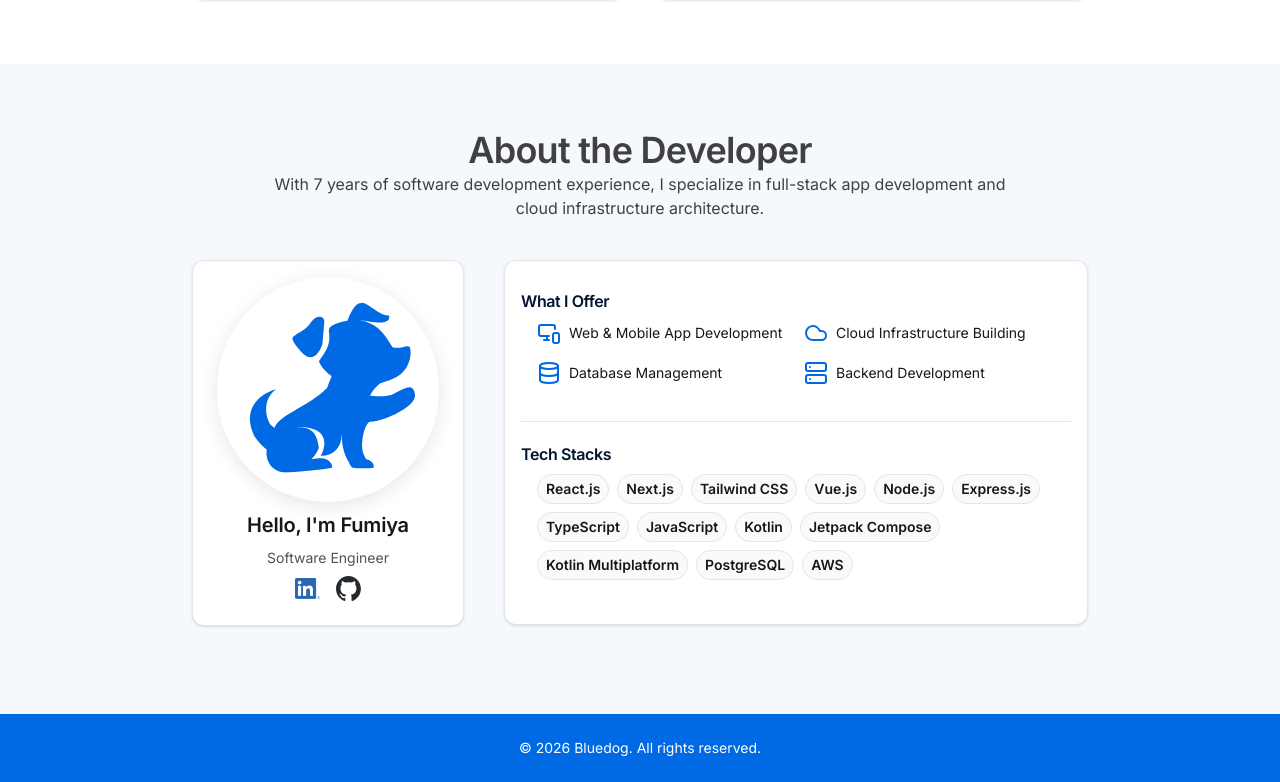
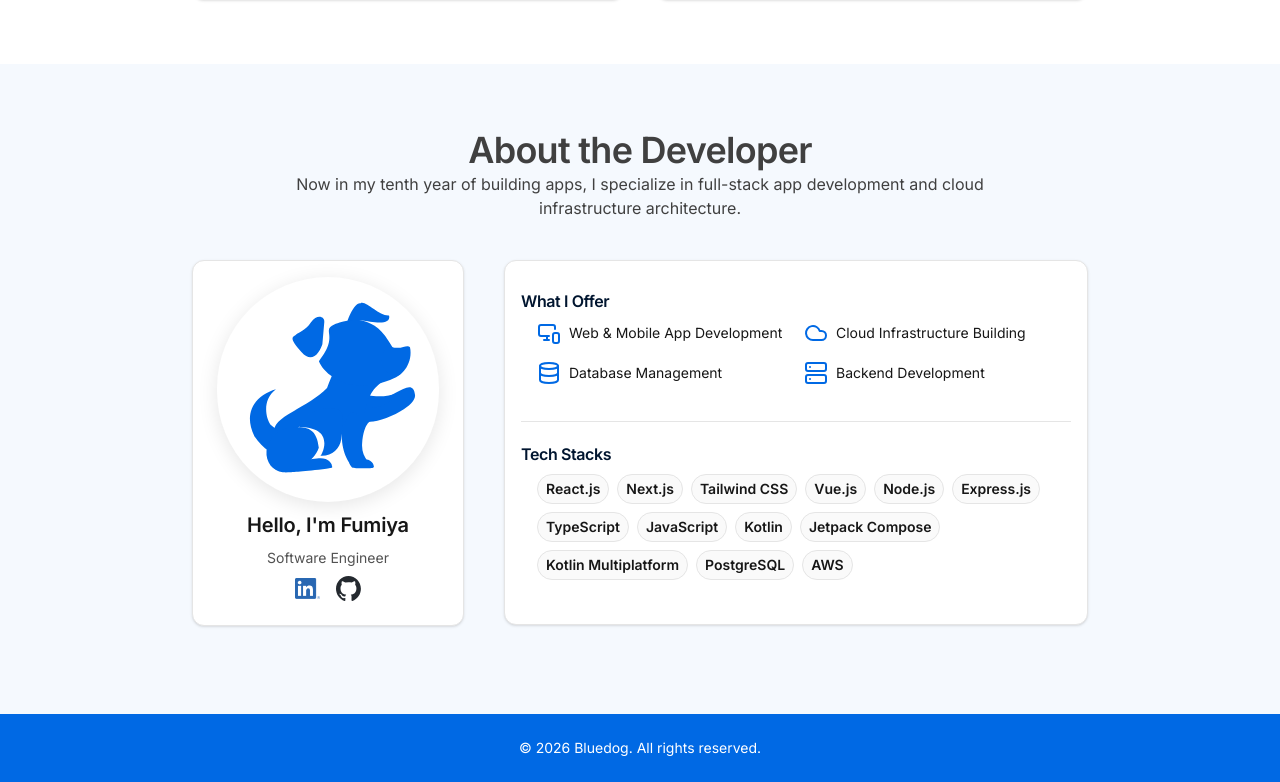
Before and after one commit to fmyaaaaaaa/bluedoghub.com, a Next.js app: page / in a window 1280 px wide. Shown: the part 1115-1897 px from the top of the page. Built offline with nearby package versions, Linux system fonts and the light colour scheme.

Commit message:
feat(home): About the Developer says the tenth year of building apps (was 7 years)

```diff
--- a/app/_components/HomeLanding.tsx
+++ b/app/_components/HomeLanding.tsx
@@ -21,7 +21,7 @@ const content = {
     moreEnglishOnly: "Learn more",
     developerTitle: "About the Developer",
     developerLead:
-      "With 7 years of software development experience, I specialize in full-stack app development and cloud infrastructure architecture.",
+      "Now in my tenth year of building apps, I specialize in full-stack app development and cloud infrastructure architecture.",
   },
   ja: {
     headline: "小さく作って、ちゃんと届ける。",
@@ -32,7 +32,7 @@ const content = {
     more: "詳しく見る",
     moreEnglishOnly: "詳しく見る（English）",
     developerTitle: "開発者について",
-    developerLead: "ソフトウェア開発の経験は 7 年。フルスタックのアプリ開発と、クラウド基盤の設計を得意としています。",
+    developerLead: "アプリ開発は 10 年目。画面からサーバーまで通しで作ることと、クラウド基盤の設計を得意としています。",
   },
 } satisfies Record<Lang, Record<string, string>>;
 
```
